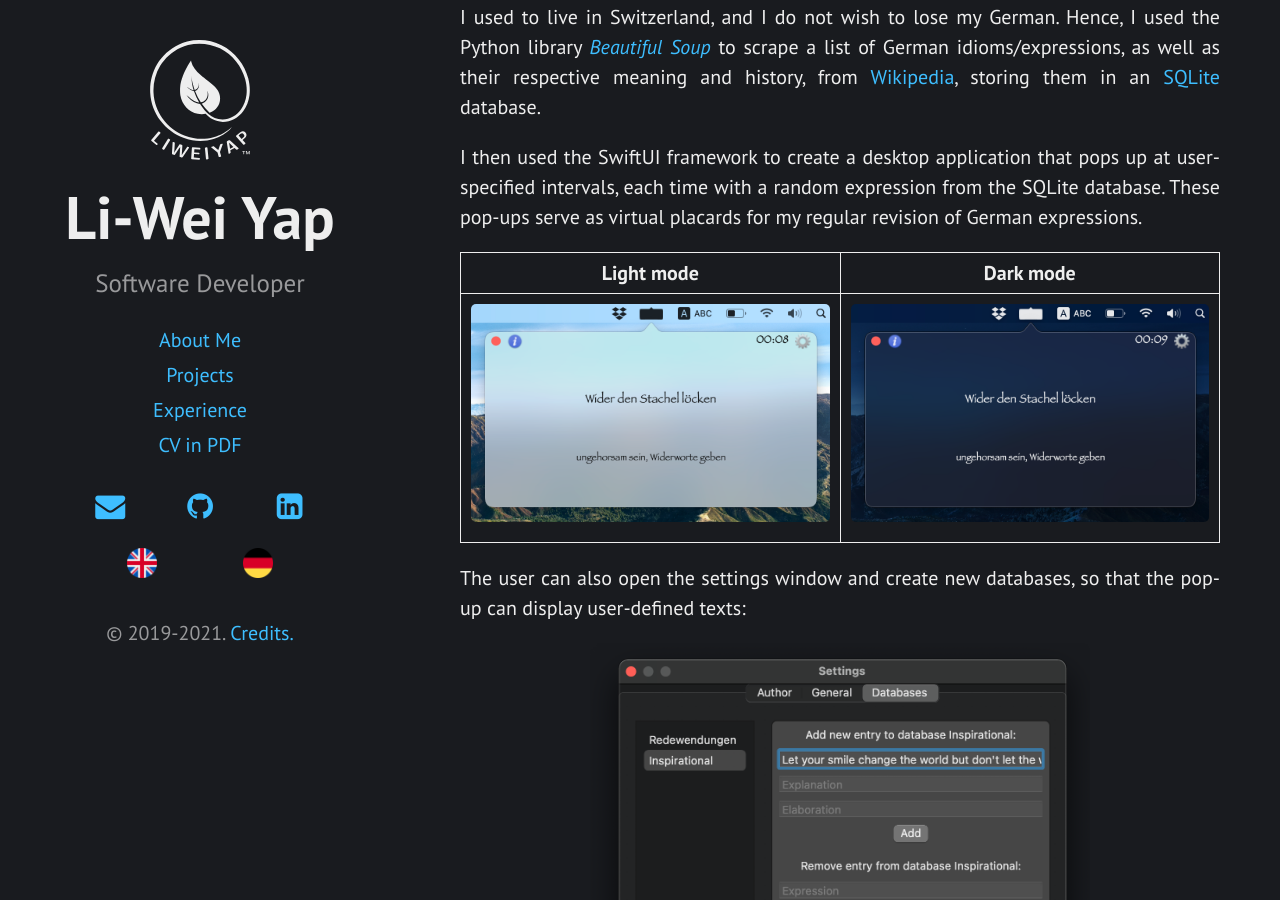
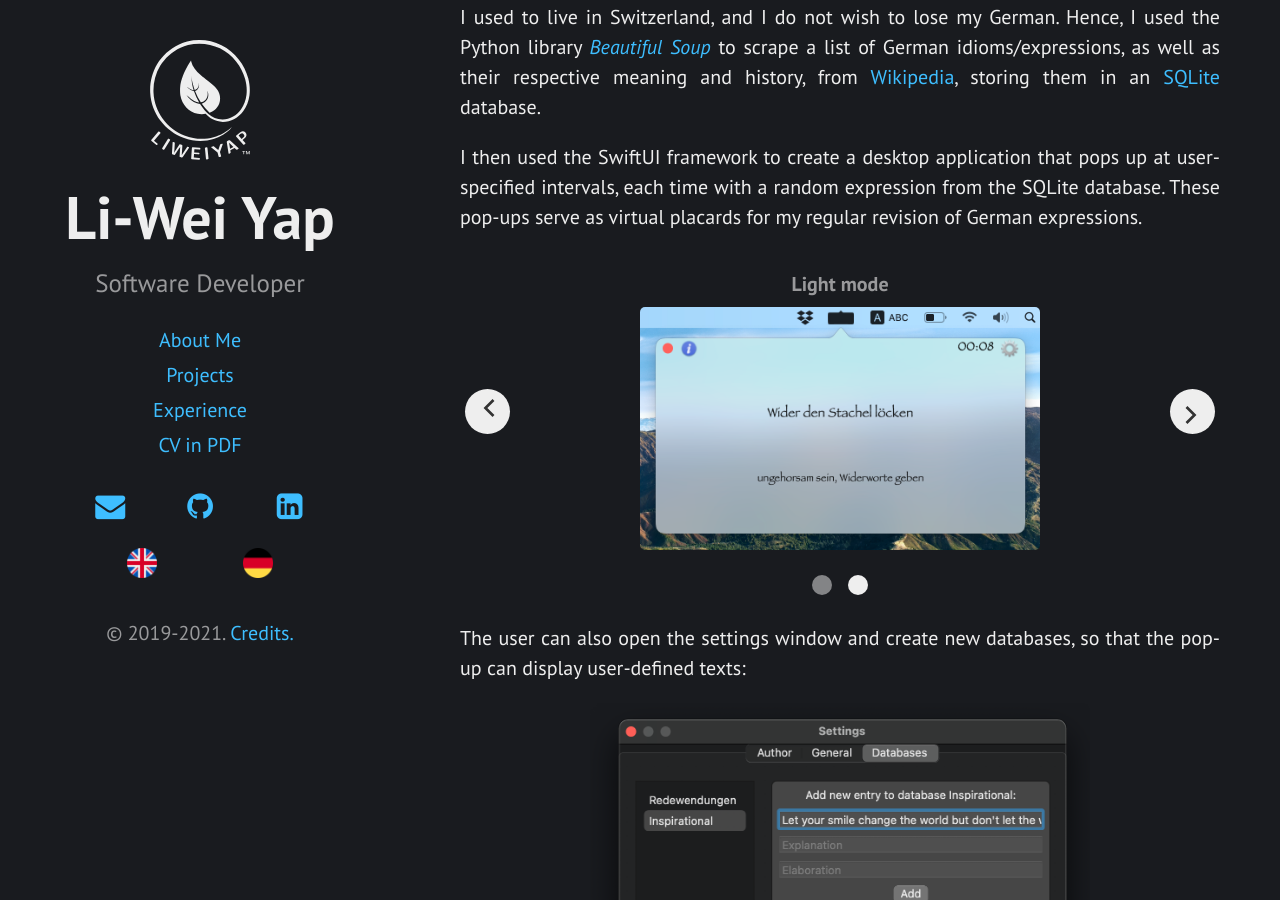
Before and after one commit to liweiyap/liweiyap.github.io, a Jekyll site: the page built from projects.html, in a window 1280 px wide and 900 px high, scrolled down 1393 px. Built offline with Jekyll 4.4.1, drawn with Linux system fonts in a browser that asks for light colours; nearby versions of some CDN libraries.

Commit message:
Convert table to carousel for Text-Popover

```diff
--- /dev/null
+++ b/_includes/text-popover-carousel.html
@@ -0,0 +1,34 @@
+<div class="n-carousel n-carousel--controls-outside">
+    <ul class="n-carousel__content">
+        <li>
+            <h4 style="text-align: center;">
+                {% if page.lang == "en" %}
+                    Light mode
+                {% elsif page.lang == "de" %}
+                    Hellmodus
+                {% endif %}
+            </h4>
+            <img src="../assets/popover-lightmode.png" style="display: block; margin-left: auto; margin-right: auto; width:400px;" onmouseover="this.style.opacity=1;"/>
+        </li>
+        <li>
+            <h4 style="text-align: center;">
+                {% if page.lang == "en" %}
+                    Dark mode
+                {% elsif page.lang == "de" %}
+                    Dunkelmodus
+                {% endif %}
+            </h4>
+            <img src="../assets/popover-darkmode.png" style="display: block; margin-left: auto; margin-right: auto; width:400px;" onmouseover="this.style.opacity=1;"/>
+        </li>
+    </ul>
+    <div class="n-carousel__previous">
+        <button></button>
+    </div>
+    <div class="n-carousel__next">
+        <button></button>
+    </div>
+    <div class="n-carousel__index">
+        <button style="min-width: 1em; min-height: 1em; width: 1em; height: 1em;"></button>
+        <button style="min-width: 1em; min-height: 1em; width: 1em; height: 1em;"></button>
+    </div>
+</div>
--- a/projects.html
+++ b/projects.html
@@ -26,16 +26,7 @@
         <h3 class="post-subtitle">MacOS menu bar app in SwiftUI for language learners</h3>
         <p>I used to live in Switzerland, and I do not wish to lose my German. Hence, I used the Python library <a href="https://pypi.org/project/beautifulsoup4/"><i>Beautiful Soup</i></a> to scrape a list of German idioms/expressions, as well as their respective meaning and history, from <a href="https://de.wikipedia.org/wiki/Liste_deutscher_Redewendungen">Wikipedia</a>, storing them in an <a href="https://www.sqlite.org/index.html">SQLite</a> database.</p>
         <p>I then used the SwiftUI framework to create a desktop application that pops up at user-specified intervals, each time with a random expression from the SQLite database. These pop-ups serve as virtual placards for my regular revision of German expressions.</p>
-        <table>
-            <tr>
-              <th>Light mode</th>
-              <th>Dark mode</th>
-            </tr>
-            <tr>
-              <td><img src="assets/popover-lightmode.png" onmouseover="this.style.opacity=1;" /></td>
-              <td><img src="assets/popover-darkmode.png" onmouseover="this.style.opacity=1;" /></td>
-            </tr>
-        </table>
+        {% include text-popover-carousel.html %}
         <p>The user can also open the settings window and create new databases, so that the pop-up can display user-defined texts:</p>
         <img src="assets/settingswindow.png" style="display: block; margin-left: auto; margin-right: auto; width:500px;" onmouseover="this.style.opacity=1;"/>
         <img src="assets/inspirationalquote.png" style="display: block; margin-left: auto; margin-right: auto; width:350px;" onmouseover="this.style.opacity=1;"/>
```
Also changed, not shown: de/nebenprojekte.html (+1 -10 lines).
